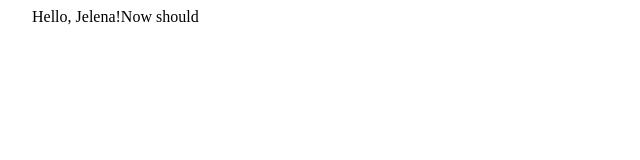
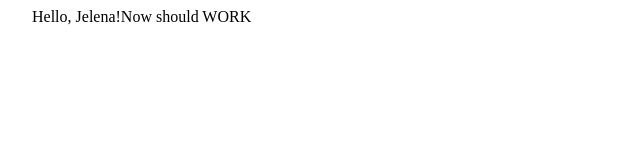
Before and after one commit to JelenaDinere/az-webapp02, a plain HTML site: page index.html in a window 1280 px wide. Shown: the full height of the page, 0-640 px from the left. Drawn offline with Linux system fonts and the light colour scheme.

Commit message:
Update index.html

```diff
--- a/index.html
+++ b/index.html
@@ -4,7 +4,7 @@
 </head>
 <body>
 <div>
-      Hello, Jelena!Now should
+      Hello, Jelena!Now should WORK
 </div>
 </body>
 </html>
```
